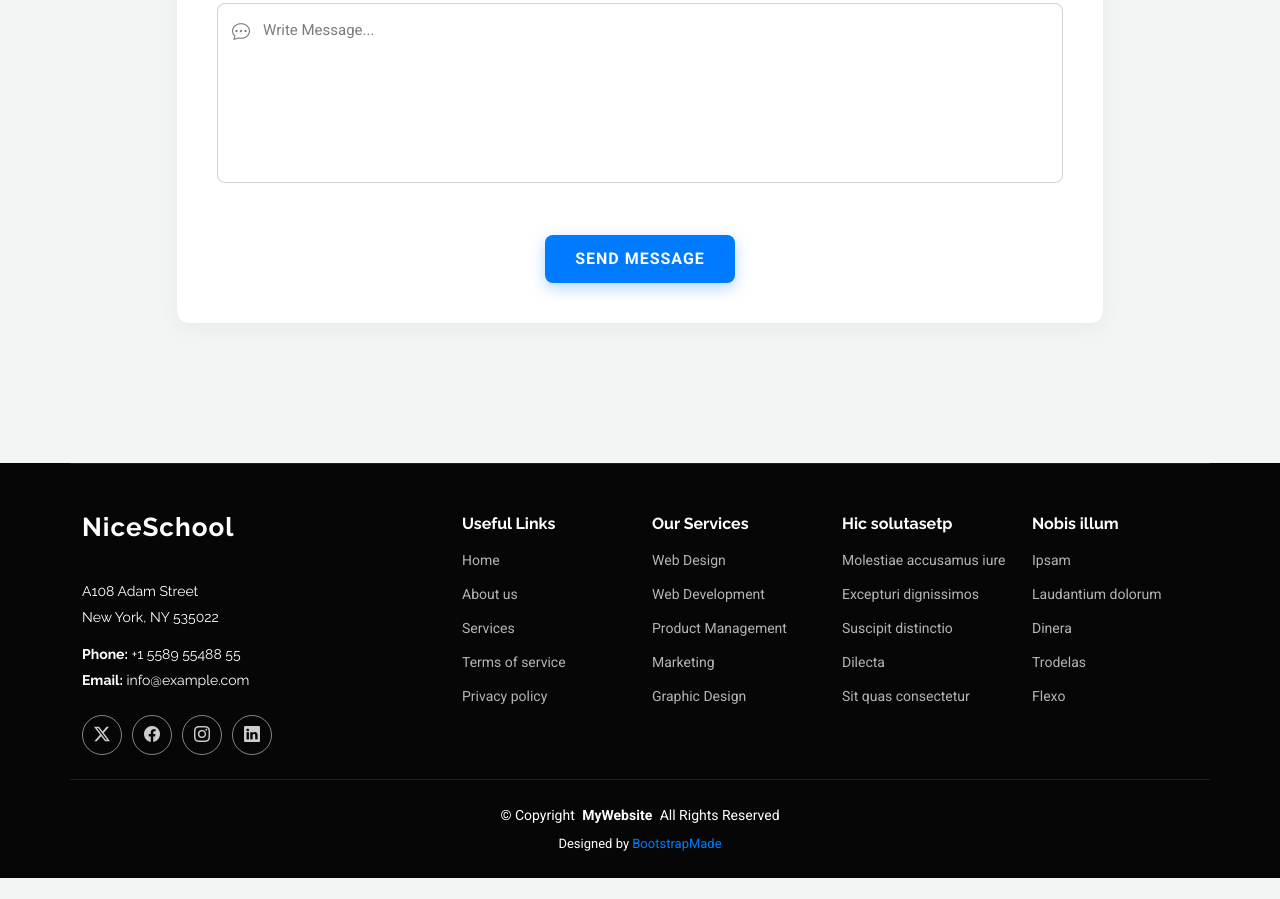
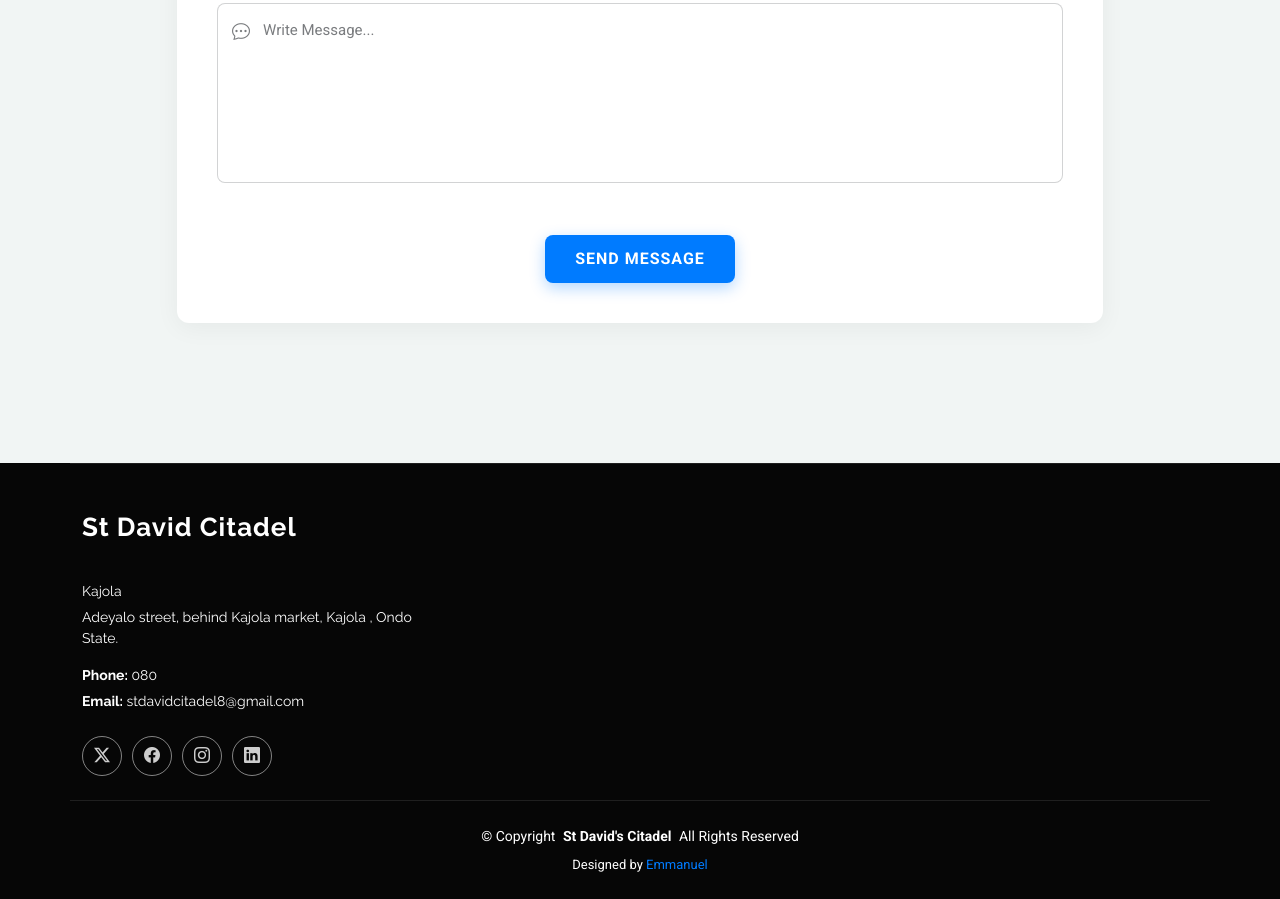
Before and after one commit to Emmanuel1930/st-david-citadel, a plain HTML site: page contact.html in a window 1280 px wide. Shown: the part 309-1208 px from the top of the page. Before the commit the page ends 1187 px from the top, so only its background shows below. Drawn offline with nearby package versions, Linux system fonts and the light colour scheme.

Commit message:
making changes

```diff
--- a/contact.html
+++ b/contact.html
@@ -122,19 +122,19 @@
 
   </main>
 
-  <footer id="footer" class="footer position-relative dark-background">
+<footer id="footer" class="footer position-relative dark-background">
 
     <div class="container footer-top">
       <div class="row gy-4">
         <div class="col-lg-4 col-md-6 footer-about">
           <a href="index.html" class="logo d-flex align-items-center">
-            <span class="sitename">NiceSchool</span>
+            <span class="sitename">St David Citadel</span>
           </a>
           <div class="footer-contact pt-3">
-            <p>A108 Adam Street</p>
-            <p>New York, NY 535022</p>
-            <p class="mt-3"><strong>Phone:</strong> <span>+1 5589 55488 55</span></p>
-            <p><strong>Email:</strong> <span>info@example.com</span></p>
+            <p>Kajola</p>
+            <p>Adeyalo street, behind Kajola market, Kajola , Ondo State.</p>
+            <p class="mt-3"><strong>Phone:</strong> <span>080</span></p>
+            <p><strong>Email:</strong> <span>stdavidcitadel8@gmail.com</span></p>
           </div>
           <div class="social-links d-flex mt-4">
             <a href=""><i class="bi bi-twitter-x"></i></a>
@@ -144,57 +144,11 @@
           </div>
         </div>
 
-        <div class="col-lg-2 col-md-3 footer-links">
-          <h4>Useful Links</h4>
-          <ul>
-            <li><a href="#">Home</a></li>
-            <li><a href="#">About us</a></li>
-            <li><a href="#">Services</a></li>
-            <li><a href="#">Terms of service</a></li>
-            <li><a href="#">Privacy policy</a></li>
-          </ul>
-        </div>
+    <div class="container copyright text-center mt-4">
+      <p>© <span>Copyright</span> <strong class="px-1 sitename">St David's Citadel</strong> <span>All Rights Reserved</span></p>
+      <div class="credits">
 
-        <div class="col-lg-2 col-md-3 footer-links">
-          <h4>Our Services</h4>
-          <ul>
-            <li><a href="#">Web Design</a></li>
-            <li><a href="#">Web Development</a></li>
-            <li><a href="#">Product Management</a></li>
-            <li><a href="#">Marketing</a></li>
-            <li><a href="#">Graphic Design</a></li>
-          </ul>
-        </div>
-
-        <div class="col-lg-2 col-md-3 footer-links">
-          <h4>Hic solutasetp</h4>
-          <ul>
-            <li><a href="#">Molestiae accusamus iure</a></li>
-            <li><a href="#">Excepturi dignissimos</a></li>
-            <li><a href="#">Suscipit distinctio</a></li>
-            <li><a href="#">Dilecta</a></li>
-            <li><a href="#">Sit quas consectetur</a></li>
-          </ul>
-        </div>
-
-        <div class="col-lg-2 col-md-3 footer-links">
-          <h4>Nobis illum</h4>
-          <ul>
-            <li><a href="#">Ipsam</a></li>
-            <li><a href="#">Laudantium dolorum</a></li>
-            <li><a href="#">Dinera</a></li>
-            <li><a href="#">Trodelas</a></li>
-            <li><a href="#">Flexo</a></li>
-          </ul>
-        </div>
-
-      </div>
-    </div>
-
-    <div class="container copyright text-center mt-4">
-      <p>© <span>Copyright</span> <strong class="px-1 sitename">MyWebsite</strong> <span>All Rights Reserved</span></p>
-      <div class="credits">
-        Designed by <a href="https://bootstrapmade.com/">BootstrapMade</a>
+        Designed by <a href="#">Emmanuel</a>
       </div>
     </div>
 
```
Also changed, not shown: index.html (+2 -3 lines), proprietor-speech.html (+3 -4 lines), teachers.html (+1 -1 lines), assets/img/education/mr-ope.jpeg (added), 1 other file.
